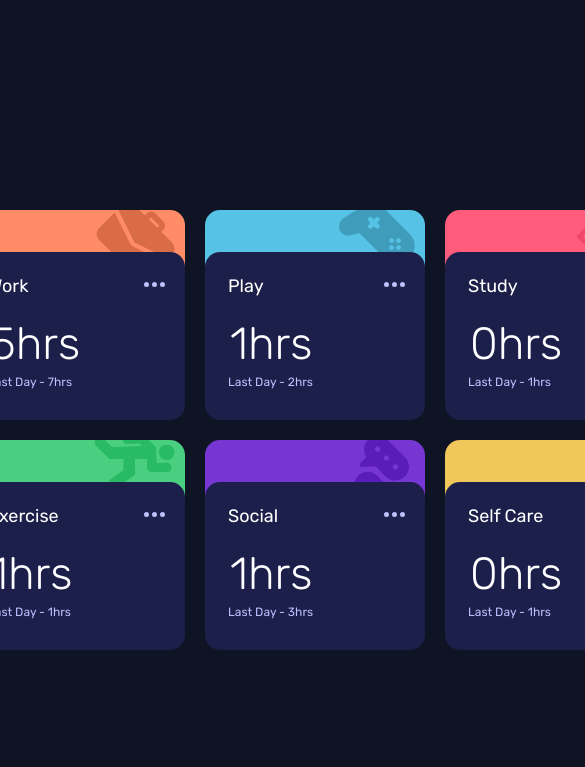
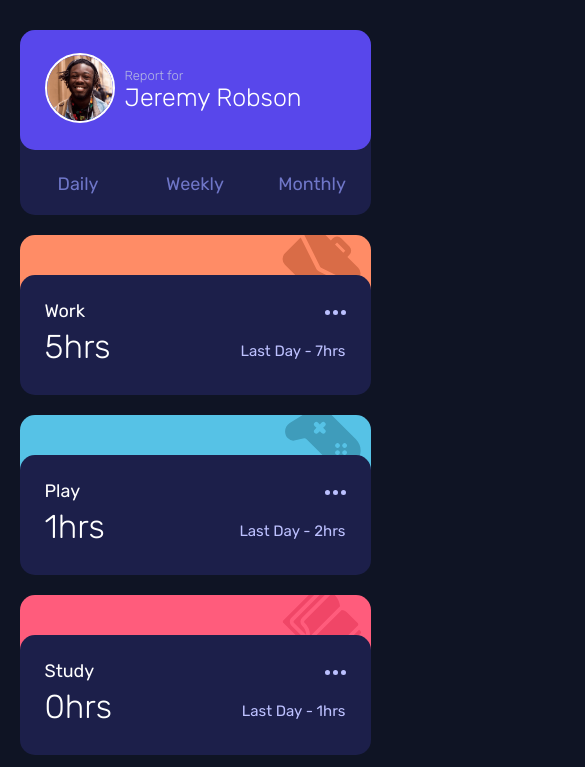
Before and after one commit to thinhdhqb/time-tracking-dashboard, a plain HTML site: page index.html in a window 390 px wide. Shown: the top 767 px of the page, 585 px wide, since content can reach past the window. Drawn offline with Linux system fonts and the light colour scheme.

Commit message:
Finish responsiveness for mobile devices

```diff
--- a/style.css
+++ b/style.css
@@ -53,7 +53,7 @@ body {
     padding: 25px;
 }
 
-.navbar div {
+.nav-item {
     color: hsl(235, 45%, 61%);
     font-size: 15px;
     margin-top: 14px;
@@ -172,3 +172,93 @@ body {
     font-size: 12px;
     margin-top: 5px;
 }
+
+@media only screen and (max-width: 800px) {
+    body {
+        margin: 0;
+        padding: 30px 0;
+    }
+
+    .main-container {
+        grid-template-columns: 90vw;
+        grid-template-rows: 185px repeat(6, 160px);
+    }
+
+    .main-container div {
+        width: 100%;
+    }
+
+    .profile-card {
+        grid-row: 1/2;
+    }
+    .profile-container {
+        display: flex;
+        justify-content: flex-start;
+        align-items: center;
+        flex-direction: row;
+        height: 65%;
+    }
+    .profile-container>div {
+        width: min-content;
+        float: left;
+        margin: 0;
+    }
+
+    .report-name {
+        padding: 10px;
+    }
+
+    .report-name h1 {
+        white-space: nowrap;
+        font-size: 25px;
+        font-weight: 300;
+    }
+
+    .navbar {
+        display: flex;
+        flex-direction: row;
+        justify-content: space-between;
+        align-items: flex-end;
+        padding: 0 0 20px 0;
+    }
+
+    .nav-item {
+        text-align: center;
+        font-size: 18px;
+    }
+
+    .icon-container {
+        height: 150px;
+    }
+
+    .info {
+        height: 75%;
+        padding: 25px;
+        display: grid;
+        grid-template-rows: auto auto;
+        grid-template-columns: auto auto;
+        justify-content: space-between;
+
+    }
+
+    .info .timeframe {
+        font-size: 33px;
+        margin: 0;
+        grid-area: 2/1/3/2;
+    }
+
+    .info .previous {
+        font-size: 15px;
+        display: flex;
+        justify-content: center;
+        align-items: center;
+    }
+    .more {
+        position: relative;
+        right: 0;
+        top: 0;
+        grid-area: 1/2/2/3;
+        text-align: right;
+    }
+
+}
```
